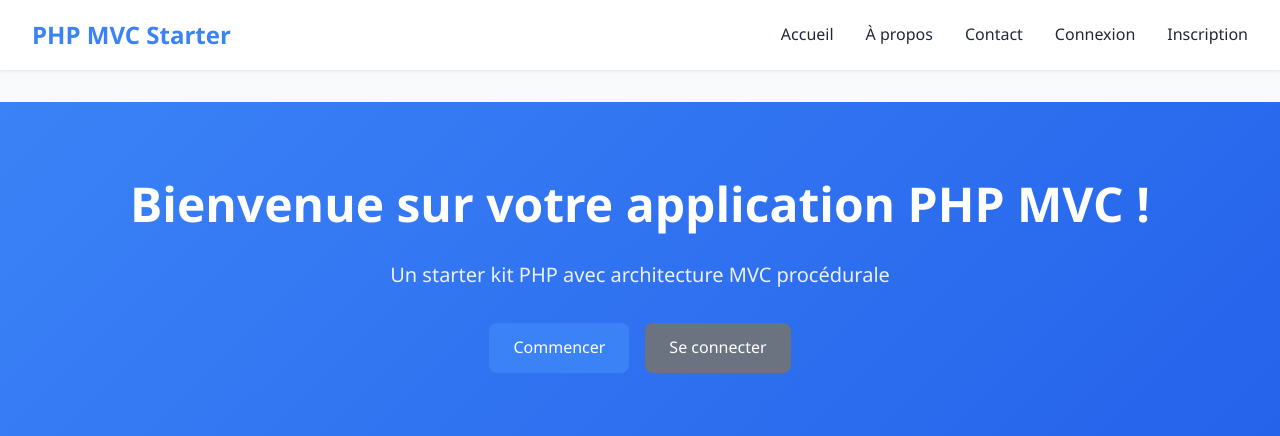
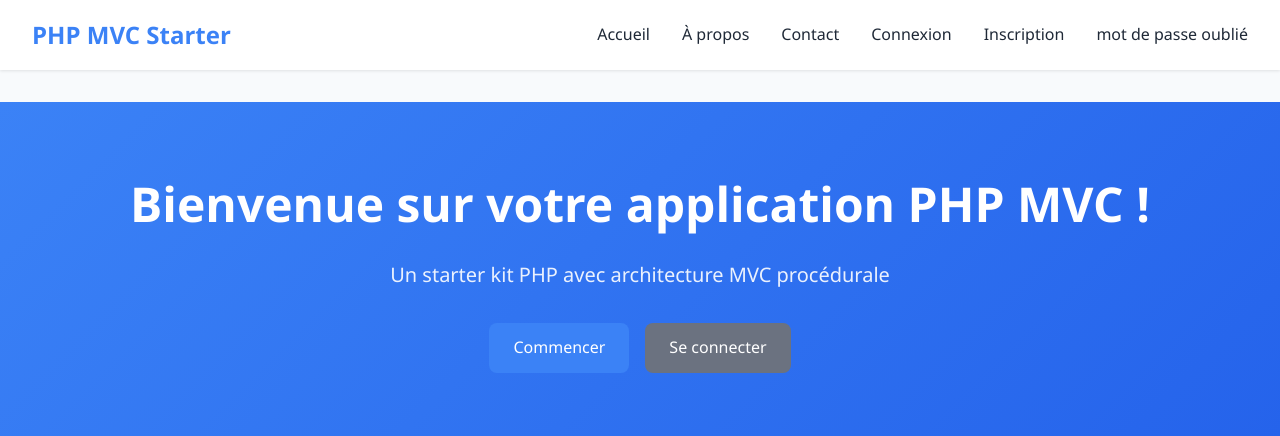
Before and after one commit to gabriel-viallard-fortier/Atelier-phase1-JKG, a PHP site: page /php-starter-cdpi/ in a window 1280 px wide. Shown: the top 436 px of the page. Run offline with PHP 8.4, Linux system fonts and the light colour scheme.

Commit message:
add new link to rest password

```diff
--- a/views/layouts/layout.php
+++ b/views/layouts/layout.php
@@ -22,6 +22,7 @@
                 <?php else: ?>
                     <li><a href="<?php echo url('auth/login'); ?>">Connexion</a></li>
                     <li><a href="<?php echo url('auth/register'); ?>">Inscription</a></li>
+                    <li><a href="<?php echo url('auth/forgot-password'); ?>">mot de passe oublié</a></li>
                 <?php endif; ?>
             </ul>
         </nav>
```
